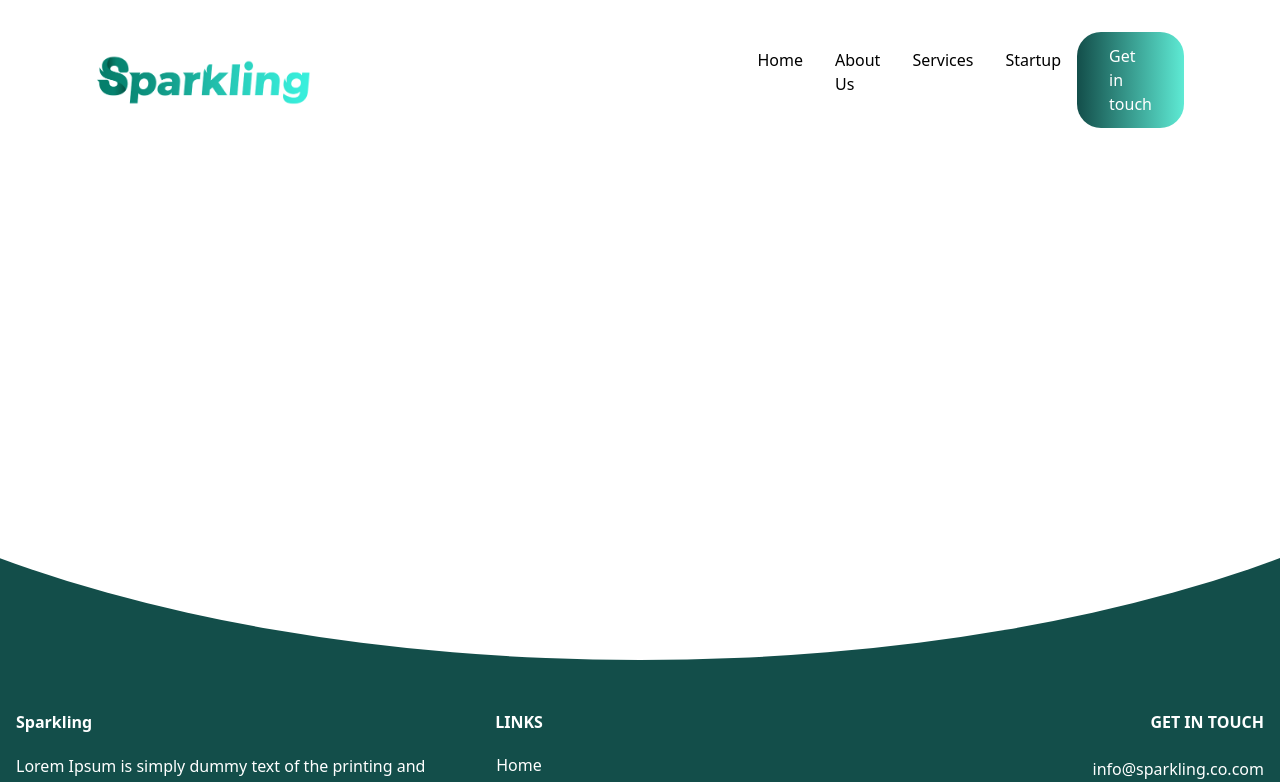
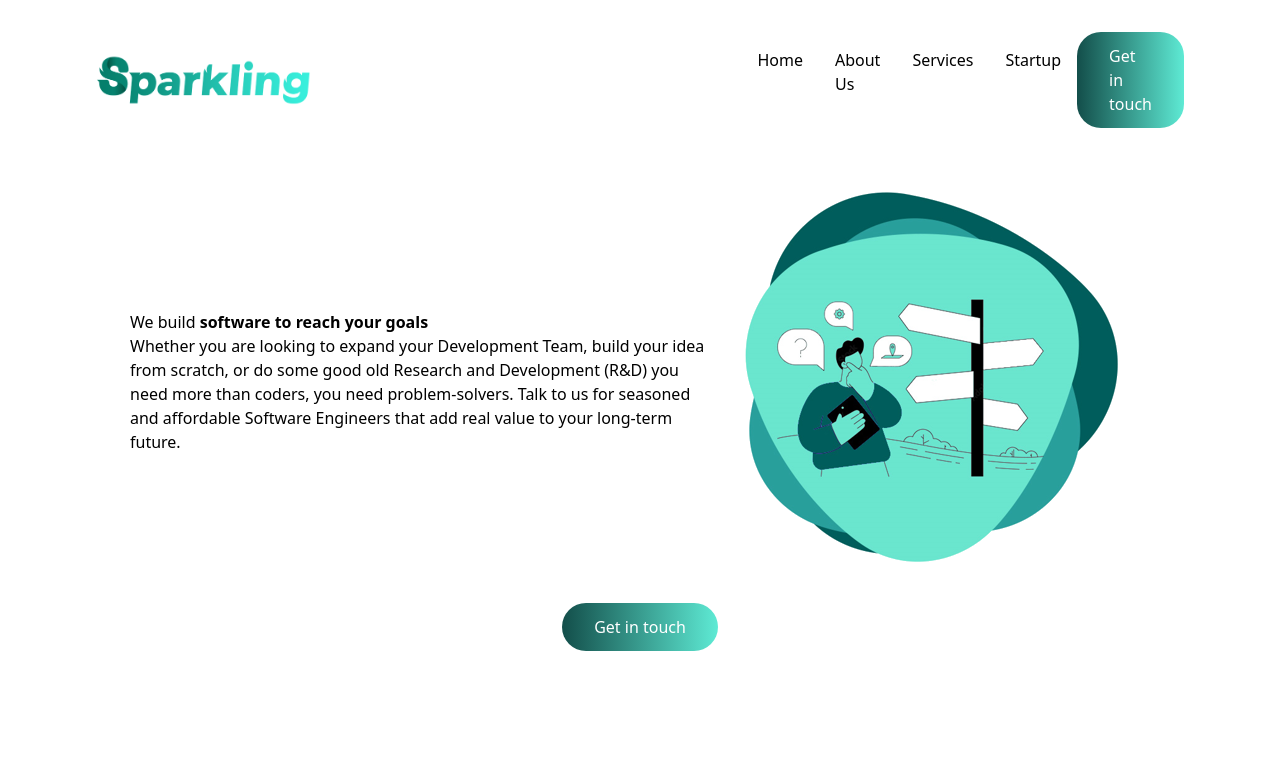
Before and after one commit to Sparkling-hub/sparkling-hub.github.io, a Next.js app: page / in a window 1280 px wide. Shown: the top 782 px of the page. Built offline with nearby package versions, Linux system fonts and the light colour scheme.

Commit message:
Styled component section

```diff
--- a/components/sections/sections.tsx
+++ b/components/sections/sections.tsx
@@ -1,19 +1,21 @@
 import React from 'react';
-import SectionType from '../../interface/section';
+import type SectionType from '../../interface/section';
 import Button from '../button';
 
 
-const Section: React.FC<SectionType> = ({header, content}) => {
+const Section: React.FC<SectionType> = ({ header, content }) => {
   console.log(header)
   return (
     <div className='flex items-center justify-center'>
-    <div className='content-section flex items-center justify-center flex-col '>
-      <div>
-      {header}</div>
-      <div className='flex'>
-      {content}
-      </div>
-<Button/>
+      <div className='content-section flex items-center justify-center flex-col justify-center '>
+
+          <div className='flex items-center'>
+          <div className='flex justify-center flex-col'>{header}   </div>
+
+          {content }
+
+        </div>
+        <Button />
       </div>
     </div>
   );
--- a/data/data-sections/index.tsx
+++ b/data/data-sections/index.tsx
@@ -1,12 +1,8 @@
 import SectionOne from "./section";
-
-interface ISectionData {
-  content: JSX.Element;
-  header: JSX.Element;
-  button: string;
-}
+import type  SectionData  from "../../interface/section";
 
 
-export const sections: { SectionOne: ISectionData } = {
+
+export const sections: { SectionOne: SectionData } = {
   SectionOne: SectionOne,
 };
--- a/data/data-sections/section.js
+++ b/data/data-sections/section.js
@@ -1,12 +1,13 @@
-const header = <h1>We <span>build</span> <strong>software to reach your goals</strong></h1>
-const content =
-    <>
+
+const header =
+    <> <h1>We <span>build</span> <strong>software to reach your goals</strong></h1>
         <p>Whether you are looking to expand your Development Team, build your idea from scratch,
             or do some good old Research and Development (R&D) you need more than coders, you need problem-solvers.
             Talk to us for seasoned and affordable Software Engineers that add real value to your long-term future.</p>
-            <img src='/img/section/sectionOne.png'/>
+
 
     </>
+const content =    <img src='/img/section/sectionOne.png'/> ;
 
 const element = {
   content: content,
--- a/interface/section.ts
+++ b/interface/section.ts
@@ -1,6 +1,6 @@
 interface SectionData {
-   content: JSX.Element;
-  header: JSX.Element;
-  button: string;
+   content?: JSX.Element;
+  header?: JSX.Element;
+  button?: string;
   }
 export default SectionData
--- a/pages/index.tsx
+++ b/pages/index.tsx
@@ -7,7 +7,9 @@ import Sections from '../components/sections/sections'
 
 import React from 'react';
 
-const Index = () => {  console.log(Section)
+const Index = () => {  console.log({...Section.sections})
+
+
   console.log()
     return (
 
@@ -15,7 +17,7 @@ const Index = () => {  console.log(Section)
 
         <div className=''>
 
-        {/* <Sections {...Section.sections} /> */}
+        <Sections {...Section.sections.SectionOne}/>
 
         </div>
         </MainLayout>
--- a/styles/general.scss
+++ b/styles/general.scss
@@ -3,7 +3,7 @@ $primary-color: #3498db;
 
 $footerBgColor: #008080;
 $footerTextColor: #ffffff;
-$widhConainers: 1440px;
+$widhConainers: 1020px;
 
 nav {
     position: relative;
```
